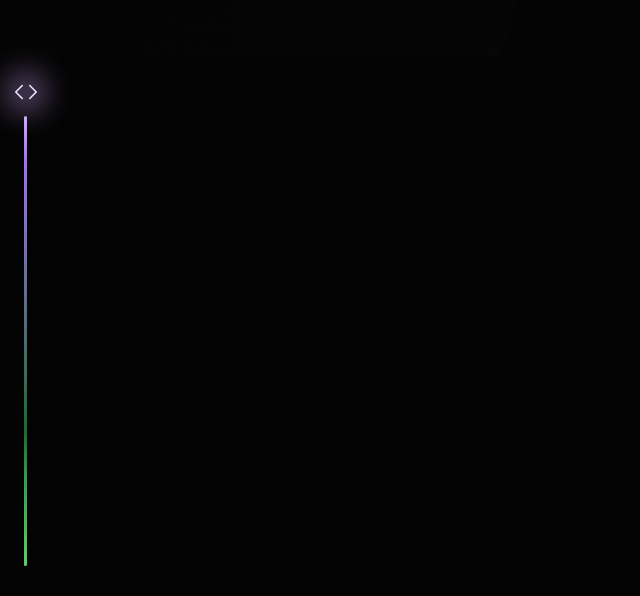
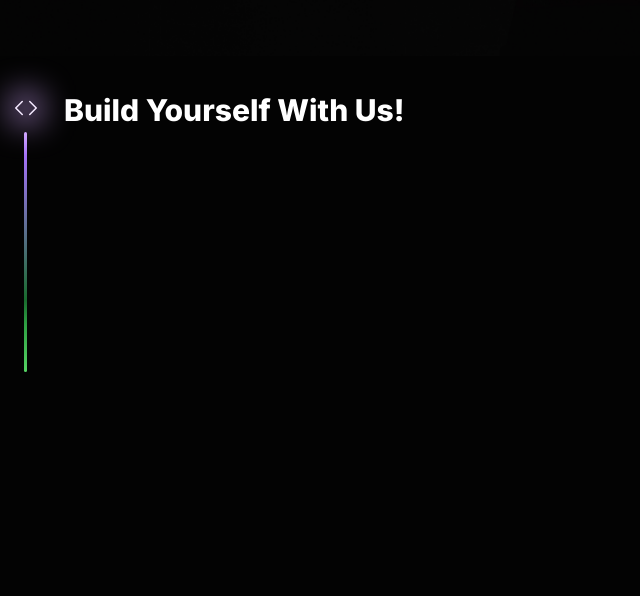
Before and after one commit to usmangenx/Workout-Plan-App, a Next.js app: page / in a window 1280 px wide. Shown: the part 884-1480 px from the top of the page, without its empty margins (0-640 px from the left). After the commit the page ends 1256 px from the top, so only its background shows below. Built offline with nearby package versions, Linux system fonts and the light colour scheme.

Commit message:
added hero text

```diff
--- a/src/app/Components/hero.js
+++ b/src/app/Components/hero.js
@@ -1,20 +1,41 @@
-
-
 const Hero = () => {
   return (
-    <div> <div className='mx-auto ml-[14px] mb-3 mt-6'>
-    <span className='relative z-[11]'>
-    <svg aria-hidden="true" height="" viewBox="0 0 24 24" fill='currentColor' version="1.1" width="24" data-view-component="true" className=" text-white">
-        <path d="M15.22 4.97a.75.75 0 0 1 1.06 0l6.5 6.5a.75.75 0 0 1 0 1.06l-6.5 6.5a.749.749 0 0 1-1.275-.326.749.749 0 0 1 .215-.734L21.19 12l-5.97-5.97a.75.75 0 0 1 0-1.06Zm-6.44 0a.75.75 0 0 1 0 1.06L2.81 12l5.97 5.97a.749.749 0 0 1-.326 1.275.749.749 0 0 1-.734-.215l-6.5-6.5a.75.75 0 0 1 0-1.06l6.5-6.5a.75.75 0 0 1 1.06 0Z"></path>
-    </svg>
-    <span className="absolute left-0 top-0 w-6 h-full  home-campaign-glowing-icon-glow " style={{ backgroundColor: '#d2a8ff', filter: 'blur(17px)' }}></span>
-    </span>
-</div>
-<div className="flex flex-col w-10 h-[30rem] items-center">
-<div style={{ background: 'linear-gradient(#d2a8ff, #a371f7 10%, #196c2e 70%, #2ea043 80%, #56d364)', marginLeft:'11px' }} className= " max-md:w-[2px] w-[3px] h-[450px] max-md:h-[650px] max-sm:h-[750px] max-ssm:h-[900px] max-sssm:h-[1150px] line rounded-md"></div>
+    <div className="flex">
+      <div>
+        <div className="mx-auto ml-[14px] mb-3 mt-10">
+          <span className="relative z-[11]">
+            <svg
+              aria-hidden="true"
+              height=""
+              viewBox="0 0 24 24"
+              fill="currentColor"
+              version="1.1"
+              width="24"
+              data-view-component="true"
+              className=" text-white"
+            >
+              <path d="M15.22 4.97a.75.75 0 0 1 1.06 0l6.5 6.5a.75.75 0 0 1 0 1.06l-6.5 6.5a.749.749 0 0 1-1.275-.326.749.749 0 0 1 .215-.734L21.19 12l-5.97-5.97a.75.75 0 0 1 0-1.06Zm-6.44 0a.75.75 0 0 1 0 1.06L2.81 12l5.97 5.97a.749.749 0 0 1-.326 1.275.749.749 0 0 1-.734-.215l-6.5-6.5a.75.75 0 0 1 0-1.06l6.5-6.5a.75.75 0 0 1 1.06 0Z"></path>
+            </svg>
+            <span
+              className="absolute left-0 top-0 w-6 h-full  home-campaign-glowing-icon-glow "
+              style={{ backgroundColor: "#d2a8ff", filter: "blur(17px)" }}
+            ></span>
+          </span>
+        </div>
+        <div className="flex flex-col w-10 h-[15rem] items-center">
+          <div
+            style={{
+              background:
+                "linear-gradient(#d2a8ff, #a371f7 10%, #196c2e 70%, #2ea043 80%, #56d364)",
+              marginLeft: "11px",
+            }}
+            className=" max-md:w-[2px] w-[3px] h-[450px] max-md:h-[650px] max-sm:h-[750px] max-ssm:h-[900px] max-sssm:h-[1150px] line rounded-md"
+          ></div>
+        </div>
+      </div>
+      <h1 className="text-white pl-6 pt-9 text-3xl font-extrabold">Build Yourself With Us!</h1>
+    </div>
+  );
+};
 
-</div></div>
-  )
-}
-
-export default Hero
+export default Hero;
--- a/src/app/page.js
+++ b/src/app/page.js
@@ -5,7 +5,7 @@ import Hero from "./Components/hero";
 
 export default function Home() {
   return (
-    <div>
+    <div className="max-w-[1300px] mx-auto">
       <div>
         <Nav />;
         <Image
```
